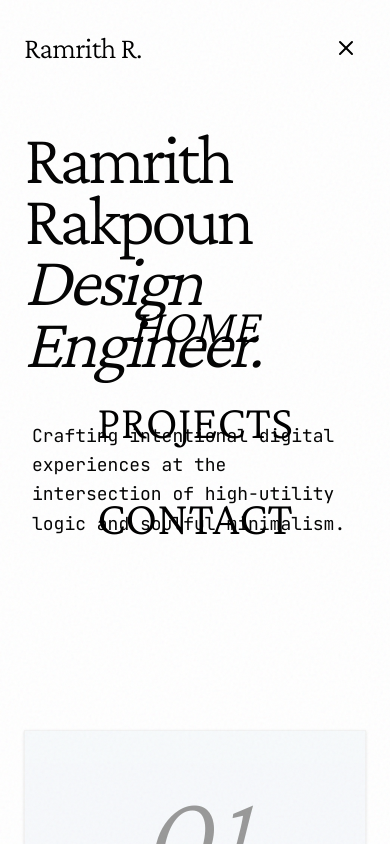
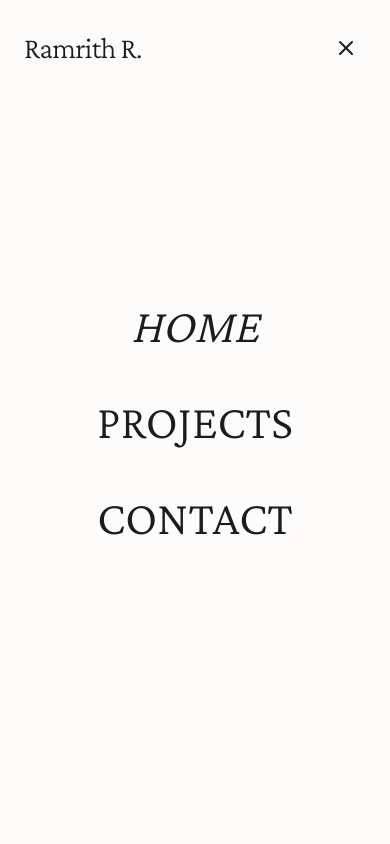
Before and after one commit to ramrith-rak/ramrith-portfolio, a Next.js app: page / in a window 390 px wide. Both pictures are taken after a click on the button "Open menu". Shown: the top 844 px of the page. Built offline with nearby package versions, Linux system fonts and the light colour scheme.

Commit message:
fix: mobile menu slide transitions and focus management

```diff
--- a/src/app/globals.css
+++ b/src/app/globals.css
@@ -8,8 +8,8 @@
   --color-ink: #1A1C20;       /* 30% */
   --color-serenity: #9BB7D4;  /* 10% */
 
-  --color-background: var(--ivory);
-  --color-foreground: var(--ink);
+  --color-background: var(--color-ivory);
+  --color-foreground: var(--color-ink);
 
   --font-sans: var(--font-jetbrains-mono);
   --font-mono: var(--font-jetbrains-mono);
--- a/src/components/navbar.tsx
+++ b/src/components/navbar.tsx
@@ -1,6 +1,6 @@
 "use client";
 
-import { useState } from "react";
+import { useState, useEffect, useRef } from "react";
 import Link from "next/link";
 import { usePathname } from "next/navigation";
 import { cn } from "@/lib/utils";
@@ -10,12 +10,70 @@ import { NAV_ITEMS } from "@/lib/data";
 export function Navbar() {
   const pathname = usePathname();
   const [isOpen, setIsOpen] = useState(false);
+  const triggerRef = useRef<HTMLButtonElement>(null);
+  const firstLinkRef = useRef<HTMLAnchorElement>(null);
+
+  // Manage focus and Escape key when menu opens/closes
+  useEffect(() => {
+    if (isOpen) {
+      // Focus the first navigation item when menu opens
+      firstLinkRef.current?.focus();
+
+      const handleKeyDown = (e: KeyboardEvent) => {
+        if (e.key === "Escape") {
+          setIsOpen(false);
+          triggerRef.current?.focus();
+        }
+      };
+      window.addEventListener("keydown", handleKeyDown);
+      return () => window.removeEventListener("keydown", handleKeyDown);
+    } else {
+      // Return focus to the trigger button when menu closes
+      const activeEl = document.activeElement;
+      if (activeEl && document.getElementById("mobile-menu")?.contains(activeEl)) {
+        triggerRef.current?.focus();
+      }
+    }
+  }, [isOpen]);
 
   return (
     <header className={cn(
-      "fixed top-0 z-[100] w-full transition-all duration-500",
-      isOpen ? "bg-background" : "bg-background/80 backdrop-blur-xl"
+      "fixed top-0 z-[100] w-full transition-colors duration-500",
+      isOpen ? "bg-[#FDFCFB] delay-0" : "bg-[#FDFCFB]/80 backdrop-blur-xl delay-500"
     )}>
+
+      {/* Mobile Navigation Overlay: Single unified sliding element */}
+      <div
+        id="mobile-menu"
+        className={cn(
+          "fixed inset-0 z-[90] md:hidden bg-[#FDFCFB]",
+          isOpen ? "translate-x-0 visible" : "translate-x-full invisible"
+        )}
+        style={{
+          transition: "translate 500ms ease-in-out, transform 500ms ease-in-out, visibility 500ms ease-in-out"
+        }}
+        aria-hidden={!isOpen}
+        inert={!isOpen}
+      >
+        <nav className="relative flex flex-col items-center justify-center h-full gap-12 p-6" aria-label="Mobile Navigation">
+          {NAV_ITEMS.map((item, index) => (
+            <Link
+              key={item.path}
+              href={item.path}
+              ref={index === 0 ? firstLinkRef : undefined}
+              onClick={() => setIsOpen(false)}
+              className={cn(
+                "text-5xl font-serif font-light transition-all hover:text-accent",
+                pathname === item.path ? "text-foreground italic" : "text-muted"
+              )}
+              aria-current={pathname === item.path ? "page" : undefined}
+            >
+              {item.name}
+            </Link>
+          ))}
+        </nav>
+      </div>
+
       <div className="container mx-auto flex h-24 items-center justify-between px-6 md:px-12 relative z-[101]">
         <Link
           href="/"
@@ -45,6 +103,7 @@ export function Navbar() {
 
         {/* Mobile Menu Button */}
         <button
+          ref={triggerRef}
           className="flex md:hidden items-center justify-center p-2 text-foreground transition-colors"
           onClick={() => setIsOpen(!isOpen)}
           aria-label={isOpen ? "Close menu" : "Open menu"}
@@ -54,33 +113,6 @@ export function Navbar() {
           {isOpen ? <X className="h-6 w-6" aria-hidden="true" /> : <Menu className="h-6 w-6" aria-hidden="true" />}
         </button>
       </div>
-
-      {/* Mobile Navigation Overlay */}
-      <div
-        id="mobile-menu"
-        className={cn(
-          "fixed inset-0 top-0 z-[90] md:hidden bg-background transition-all duration-700 ease-in-out",
-          isOpen ? "translate-x-0 opacity-100 visible" : "translate-x-full opacity-0 invisible"
-        )}
-        aria-hidden={!isOpen}
-      >
-        <nav className="relative flex flex-col items-center justify-center h-full gap-12 p-6" aria-label="Mobile Navigation">
-          {NAV_ITEMS.map((item) => (
-            <Link
-              key={item.path}
-              href={item.path}
-              onClick={() => setIsOpen(false)}
-              className={cn(
-                "text-5xl font-serif font-light transition-all hover:text-accent",
-                pathname === item.path ? "text-foreground italic" : "text-muted"
-              )}
-              aria-current={pathname === item.path ? "page" : undefined}
-            >
-              {item.name}
-            </Link>
-          ))}
-        </nav>
-      </div>
     </header>
   );
 }
```
